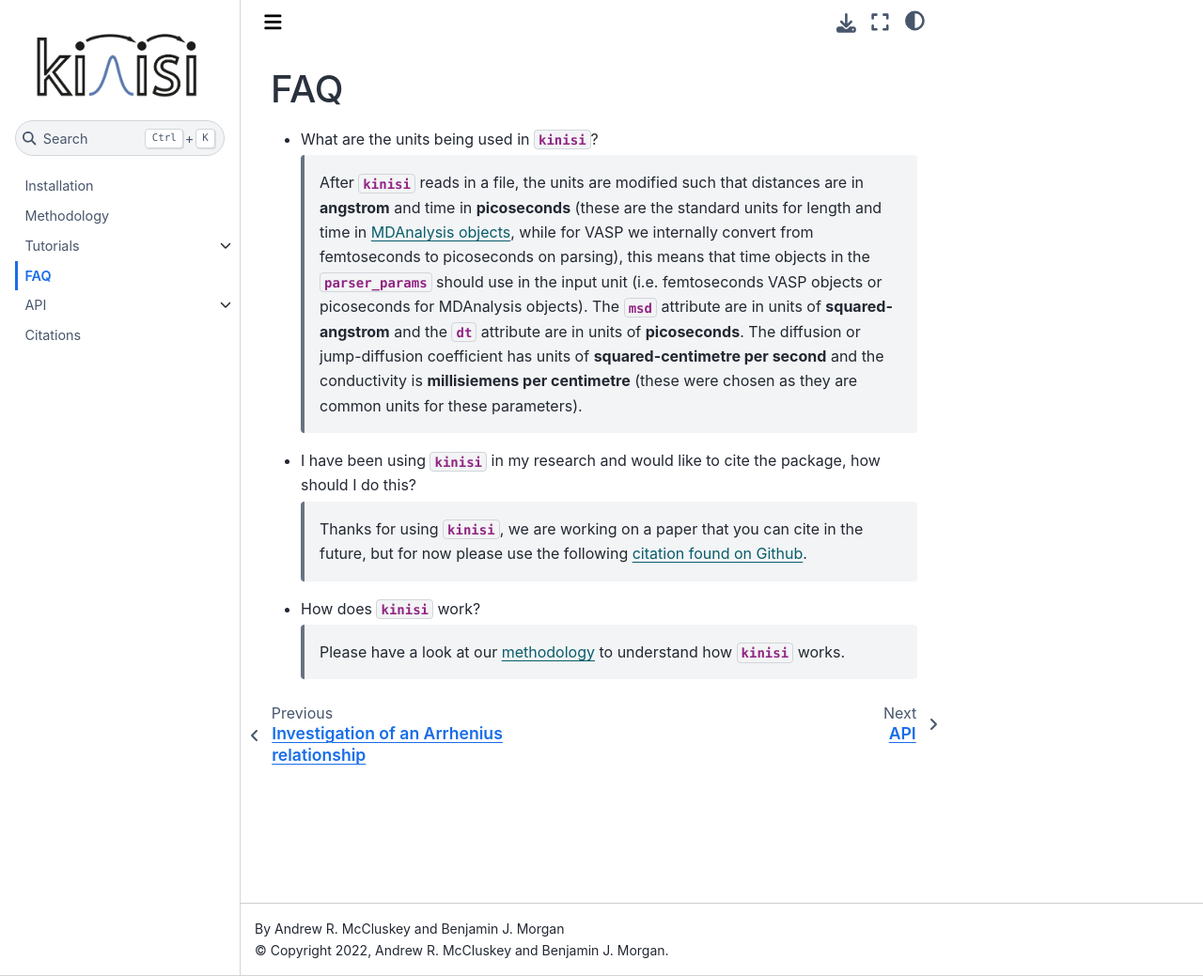
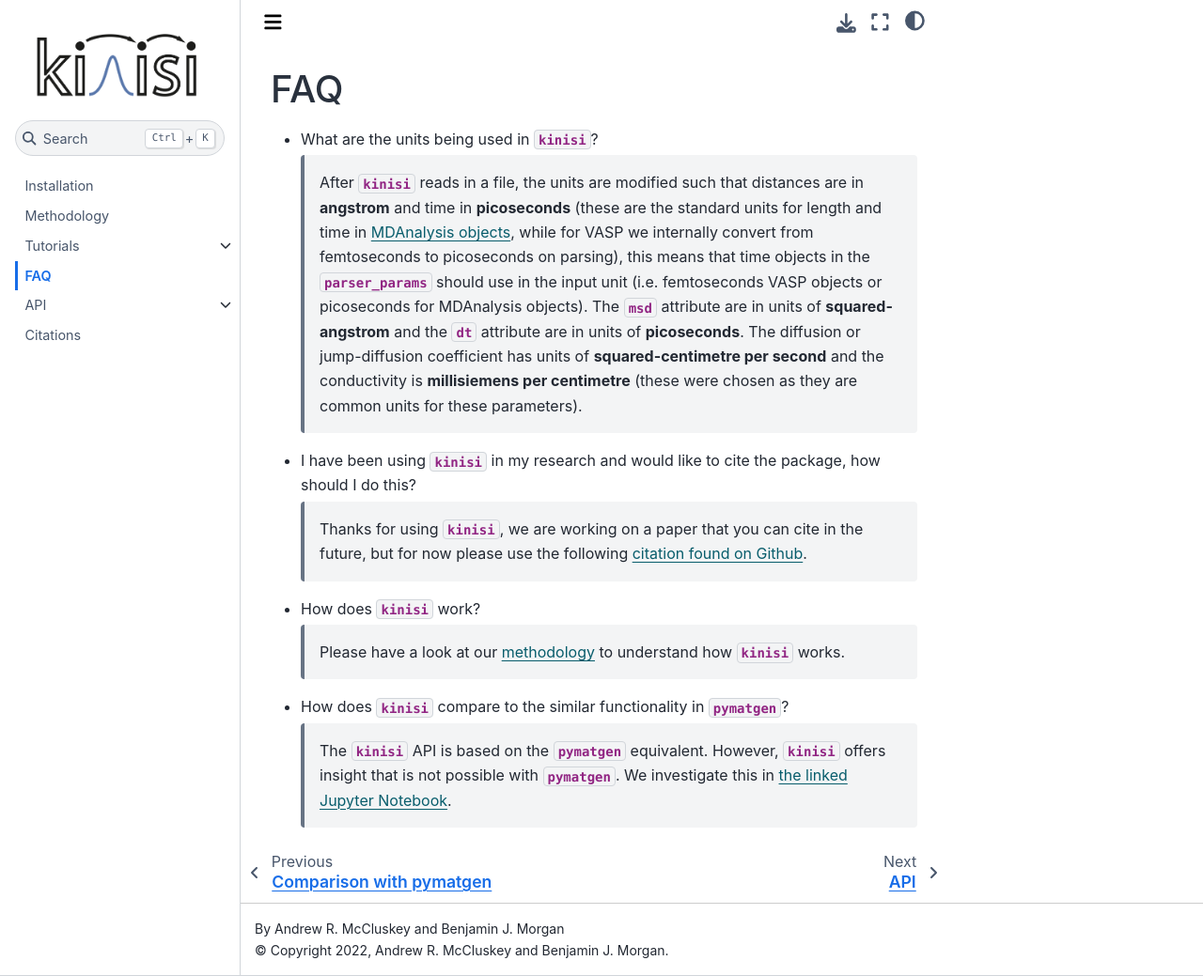
Before and after one commit to bjmorgan/kinisi, a Sphinx documentation site: the page built from docs/source/faq.rst, in a window 1280 px wide and 1039 px high. Shown: the whole window at 94% size. Built offline with Sphinx 7.4.7 and the Sphinx Book theme 1.1.4, drawn with Linux system fonts in a browser that asks for light colours.

Commit message:
Add comparsion with pymatgen

```diff
--- a/docs/source/faq.rst
+++ b/docs/source/faq.rst
@@ -20,9 +20,16 @@ FAQ
 
     Please have a look at our `methodology`_ to understand how :py:mod:`kinisi` works.
 
+- How does :py:mod:`kinisi` compare to the similar functionality in :py:mod:`pymatgen`?
+
+    The :py:mod:`kinisi` API is based on the :py:mod:`pymatgen` equivalent.
+    However, :py:mod:`kinisi` offers insight that is not possible with :py:mod:`pymatgen`.
+    We investigate this in `the linked Jupyter Notebook`_.
+
 
 .. _MDAnalysis objects: https://docs.mdanalysis.org/1.1.1/documentation_pages/units.html
 .. _diffusion coefficient tutorial: ./vasp_d.html
 .. _bootstrap: ./diffusion.html#kinisi.diffusion.Bootstrap.bootstrap_GLS
 .. _citation found on Github: https://github.com/bjmorgan/kinisi
 .. _methodology: ./methodology.html
+.. _the linked Jupyter Notebook: ./pymatgen.html
--- a/docs/source/tutorials.rst
+++ b/docs/source/tutorials.rst
@@ -9,3 +9,4 @@ Here are some simple tutorials, showing how :py:mod:`kinisi` can be used to inve
    vasp_msd
    vasp_d
    arrhenius_t
+   pymatgen
```
Also changed, not shown: docs/source/pymatgen.ipynb (added).
